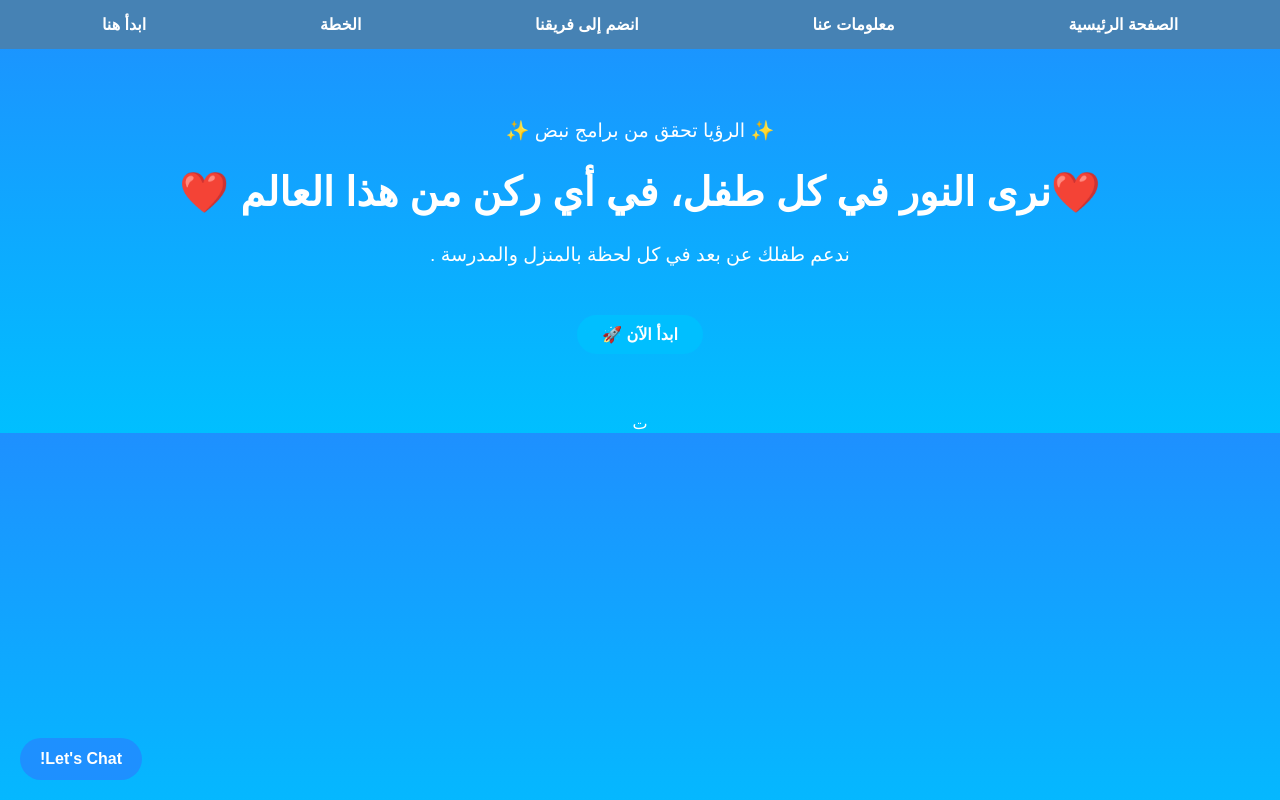
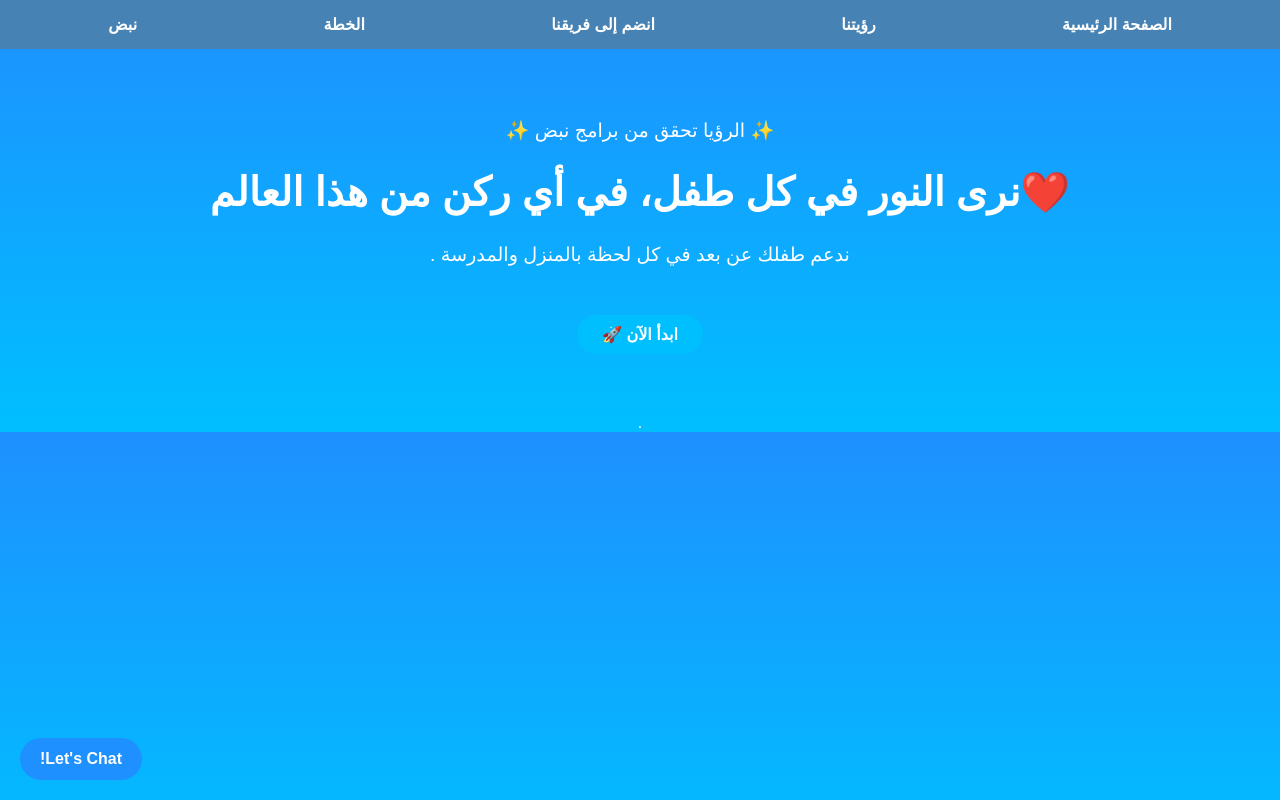
Before and after one commit to saqeralabbadi/special-kids-site, a plain HTML site: page index.html in a window 1280 px wide. Drawn offline with Linux system fonts and the light colour scheme.

Commit message:
Update index.html

```diff
--- a/index.html
+++ b/index.html
@@ -62,18 +62,18 @@
 <body>
   <nav>
     <a href="#">الصفحة الرئيسية </a>
-    <a href="#">معلومات عنا</a>
+    <a href="#">رؤيتنا</a>
     <a href="#">انضم إلى فريقنا</a>
     <a href="#">الخطة </a>
-    <a href="#">ابدأ هنا</a>
+    <a href="#">نبض</a>
   </nav>
   <div class="hero">
     <p>✨ الرؤيا تحقق من برامج نبض ✨</p>
-    <h1>❤️نرى النور في كل طفل، في أي ركن من هذا العالم ❤️ </h1>
+    <h1>❤️نرى النور في كل طفل، في أي ركن من هذا العالم  </h1>
     <p>ندعم طفلك عن بعد في كل لحظة بالمنزل والمدرسة .</p>
     <a class="btn" href="start.html">ابدأ الآن 🚀</a>
   </div>
   <a class="chat-btn" href="#">Let's Chat!</a>
 </body>
 </html>
-ت
+.
```
